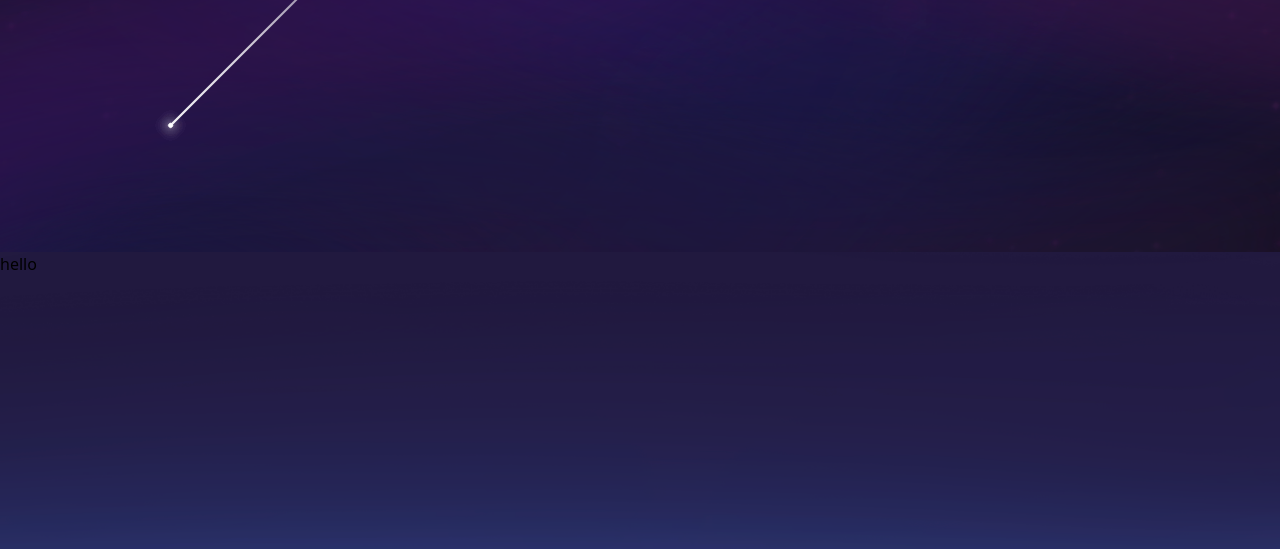
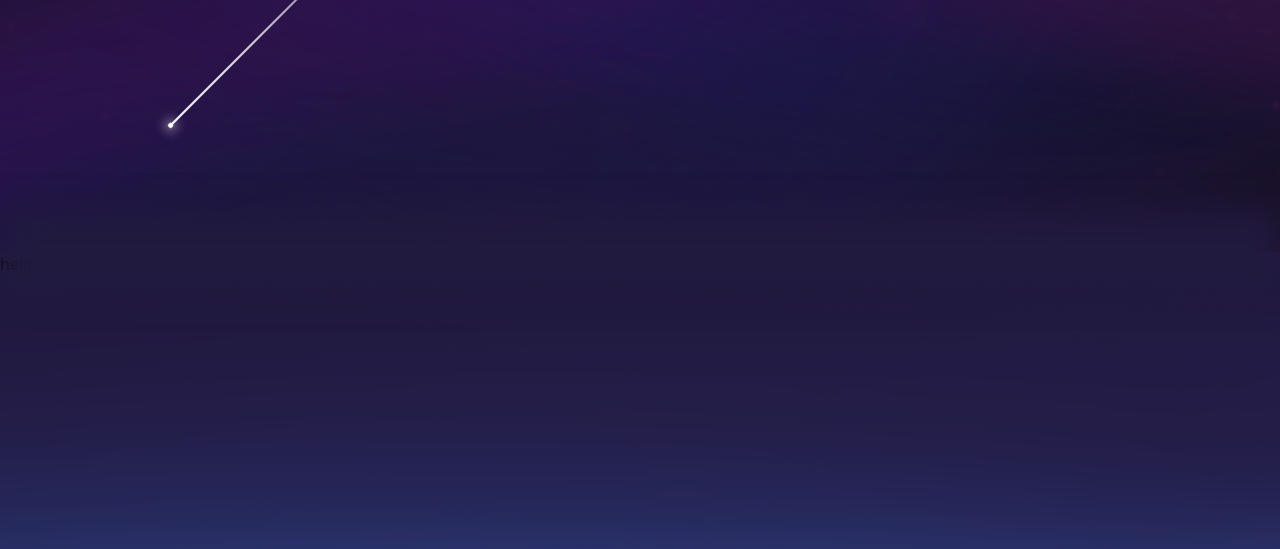
Before and after one commit to mahzzaa/universe, a website: page index.html in a window 1280 px wide. Shown: the part 548-1097 px from the top of the page. Drawn offline with nearby package versions, Linux system fonts and the light colour scheme.

Commit message:
add blur divider between section1  and 2

```diff
--- a/index.html
+++ b/index.html
@@ -79,6 +79,9 @@
         <span></span>
         <span></span>
 
+    <div class="bg-[#211a3f] w-full absolute z-10  h-20 -bottom-10 right-0  blur-lg ">
+        <p class="text-[#211a3f]">mm</p>
+    </div>
     </div>
 
 
```
